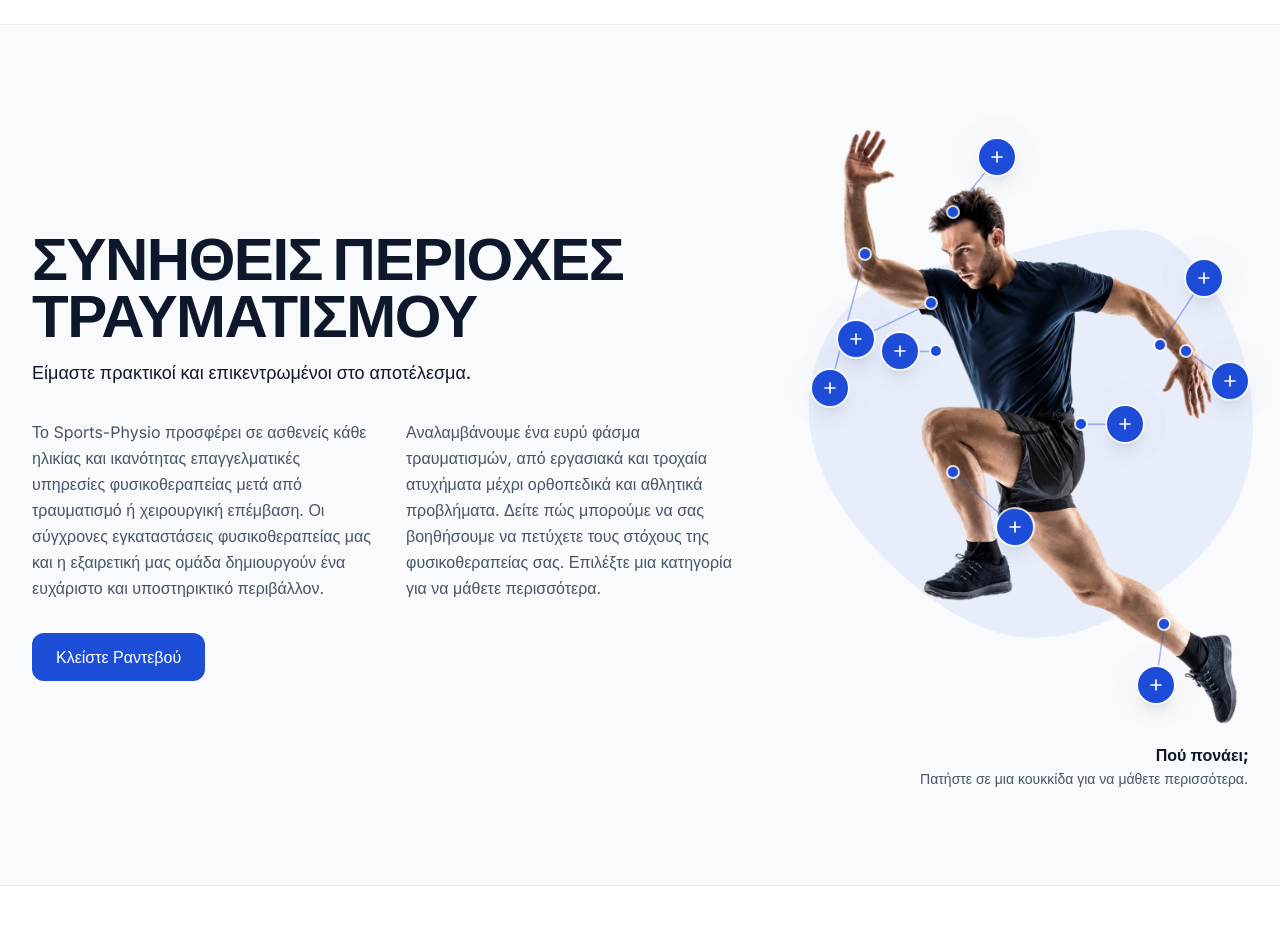
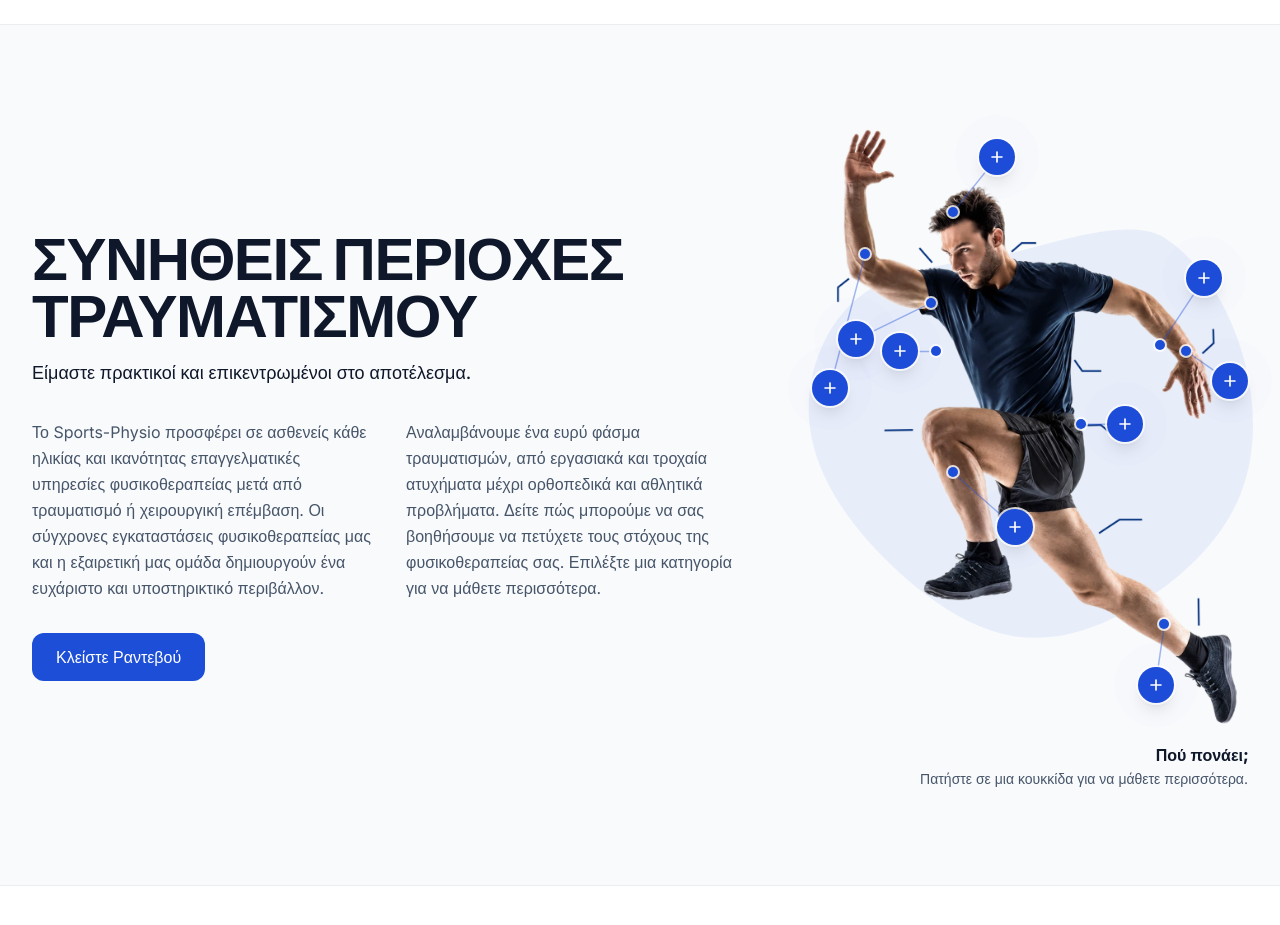
Before and after one commit to iosifakis21/sports-physio-gr, a Next.js app: page / in a window 1280 px wide. Shown: the part 2200-3125 px from the top of the page. Built offline with nearby package versions, Linux system fonts and the light colour scheme.

Commit message:
Update ConditionsAnnotatedPhoto.tsx

```diff
--- a/src/components/ConditionsAnnotatedPhoto.tsx
+++ b/src/components/ConditionsAnnotatedPhoto.tsx
@@ -154,7 +154,7 @@ export const ConditionsAnnotatedPhoto: React.FC = () => {
         </svg>
 
         <Image
-          src="/images/athletenobg.webp"
+          src="/images/athletenobg copy.png"
           alt="Αθλητής σε φάση τρεξίματος με επισημασμένες περιοχές πόνου"
           width={1068}
           height={1472}
```
